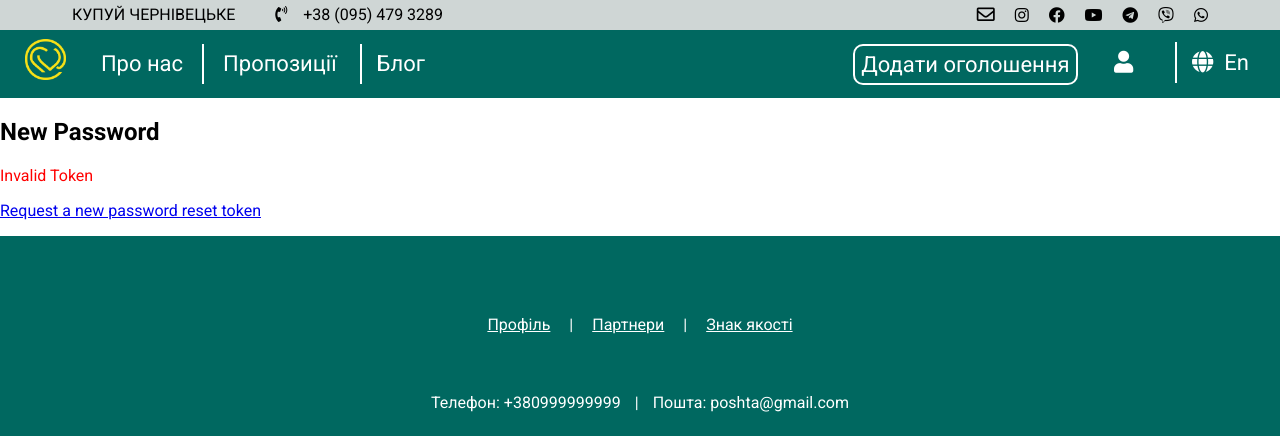
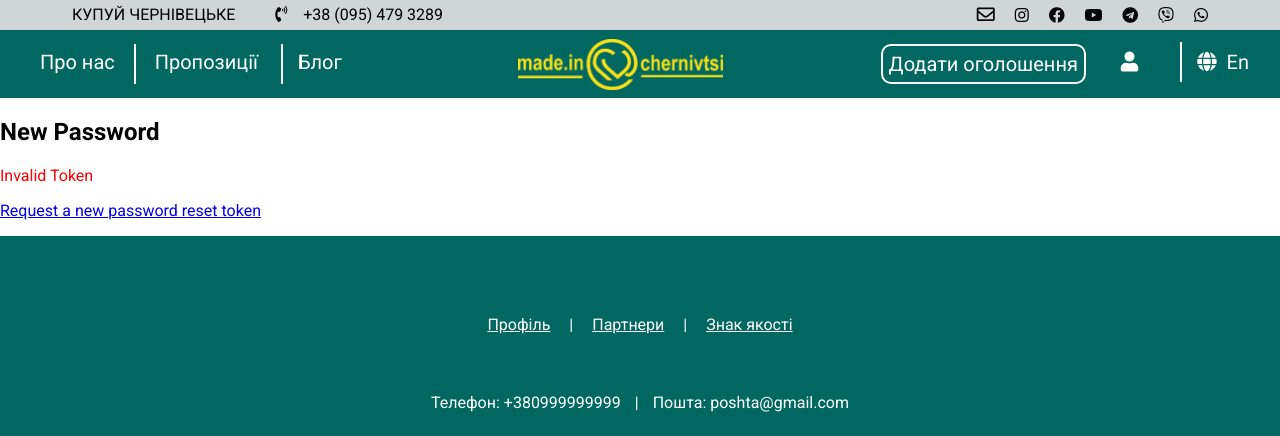
Before and after one commit to ClusterBit/cvblog, a Django app: page /accounts/reset/1/1/ in a window 1280 px wide. Shown: the top 436 px of the page. Run offline with Django 3.2, Linux system fonts and the light colour scheme; parts of the project's set-up code (start-up, migrations or seed data) failed here and were passed over; some libraries are stand-ins or nearby versions.

Commit message:
Header logo

```diff
--- a/app/core/static/core/styles/style.css
+++ b/app/core/static/core/styles/style.css
@@ -1008,6 +1008,7 @@ form.search-form::after {
 /* MAIN HEaDer */
 
 .main-header{
+    text-align: center;
     height: 68px;
     background-color: #006860
 }
@@ -1015,9 +1016,7 @@ form.search-form::after {
 /*left header*/
 .logo{
     padding-top: 9px;
-    padding-right: 20px;
-    height: 50px;
-    float: left;
+    height: 60px;
 }
 
 .main-header-left{
@@ -1026,7 +1025,7 @@ form.search-form::after {
 }
 
 .main-header-left li{
-    font-size: 22px;
+    font-size: 20px;
     display: inline-block;
     padding: 0.3em;
     padding-left: 15px;
@@ -1067,7 +1066,7 @@ form.search-form::after {
     margin-right: 20px;
     float:left;
     text-align: center;
-    font-size: 22px;
+    font-size: 20px;
     border-radius: 10px 10px 10px 10px;
     border: 2px solid #ffffff;
     padding: 6px;
@@ -1089,7 +1088,7 @@ form.search-form::after {
 }
 
 .main-header-right li{
-    font-size: 22px;
+    font-size: 20px;
     display: inline-block;
     padding: 20px 0.5em;
     padding-left: 0px;
@@ -1193,7 +1192,7 @@ form.search-form::after {
     display: block;
 }
 
-@media only screen and (max-width: 885px){
+@media only screen and (max-width: 970px){
     .addbtn {
     display: none;
     }
@@ -1213,7 +1212,7 @@ form.search-form::after {
     }
 
 }
-@media only screen and (max-width: 646px){
+@media only screen and (max-width: 740px){
     .main-header-left li {
     display: none;
     }
@@ -1227,7 +1226,7 @@ form.search-form::after {
     float: none;
     }
 }
-@media only screen and (max-width: 292px){
+@media only screen and (max-width: 379px){
     .main-header-right li {
     padding-right: 0px;
     }
--- a/app/core/templates/blog/base.html
+++ b/app/core/templates/blog/base.html
@@ -59,10 +59,9 @@
     </div>
 </div>
 <div class="main-header">
+    <a href="{% url 'index' %}"><img class="logo" src="{% static 'core/images/logo.png' %}"></a>
     <div class="main-header-left">
         <ul>
-
-            <a href="{% url 'index' %}"><img class="logo" src="{% static 'core/images/logo.png' %}"></a>
             <li style="border-right: 2px solid #ffffff;">
                 <a href="#">Про нас</a>
             </li>
```
Also changed, not shown: app/core/static/core/images/logo.png.
